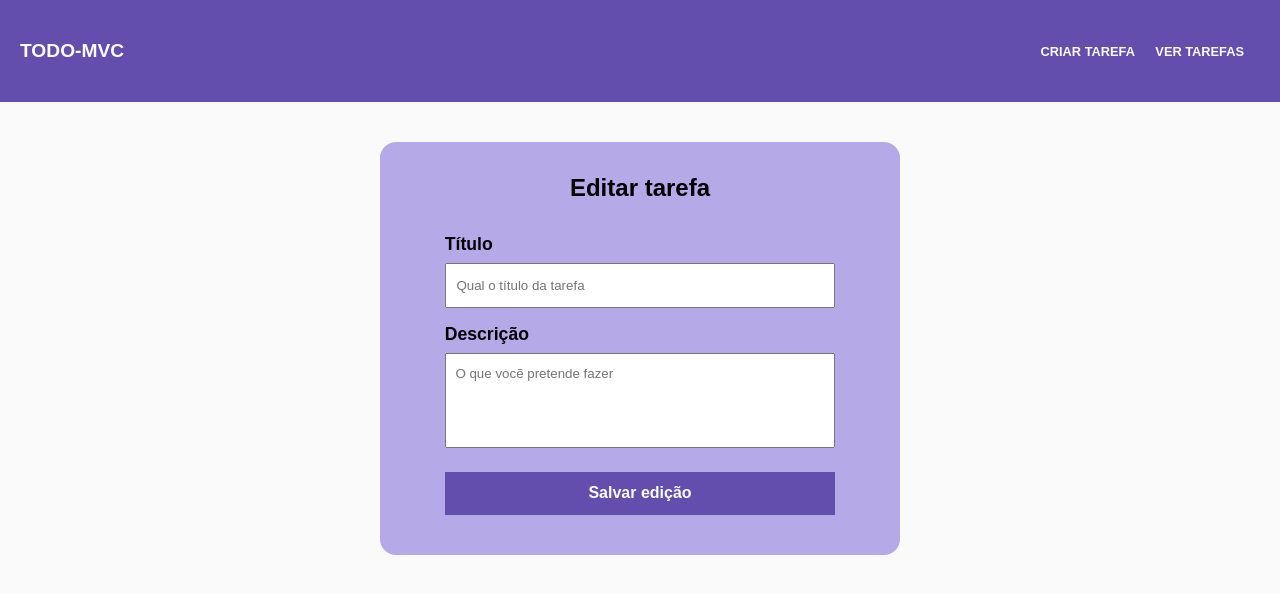
After one commit to aleanrocha/nodejs-hc, a Node server app: page /tasks/edit/1 in a window 1280 px wide. The commit adds this page. Shown: the top 594 px of the page. Run offline with Node 20, Linux system fonts and the light colour scheme; data that the repository does not hold is empty; some libraries are stand-ins or nearby versions.

Commit message:
iniciando a edicao

```diff
--- a/09-mvc/src/controllers/TaskController.js
+++ b/09-mvc/src/controllers/TaskController.js
@@ -25,4 +25,10 @@ module.exports = class TaskController {
     await Task.destroy({ where: { id: id } })
     res.redirect('/tasks')
   }
+
+  static async editTask(req, res) {
+    const id = req.params.id
+    const task = await Task.findOne({ raw: true, where: { id: id } })
+    res.render('tasks/edit', { task })
+  }
 }
--- a/09-mvc/src/routes/tasksRoutes.js
+++ b/09-mvc/src/routes/tasksRoutes.js
@@ -8,6 +8,7 @@ router.get('/', TaskController.showTasks)
 router.get('/add', TaskController.createTask)
 router.post('/save', TaskController.saveTask)
 router.post('/delete', TaskController.deleteTask)
+router.get('/edit/:id', TaskController.editTask)
 
 
 module.exports = router
--- /dev/null
+++ b/09-mvc/src/views/tasks/edit.handlebars
@@ -0,0 +1,29 @@
+<section class='sec-form'>
+  <h2>Editar tarefa</h2>
+  <form action='/tasks/update' method='post' class='form'>
+    <div class='form-control'>
+      <label for='title'>Título</label>
+      <input
+        type='text'
+        name='title'
+        id='title'
+        placeholder='Qual o título da tarefa'
+        value="{{task.title}}"
+        required
+      />
+    </div>
+    <div class='form-control'>
+      <label for='description'>Descrição</label>
+      <textarea
+        type='text'
+        name='description'
+        id='description'
+        placeholder='O que vocẽ pretende fazer'
+        required
+      >{{task.description}}</textarea>
+    </div>
+    <div class='form-control'>
+      <input type='submit' value='Salvar edição' />
+    </div>
+  </form>
+</section>
```
Also changed, not shown: 09-mvc/src/views/tasks/all.handlebars (+4 -4 lines).
